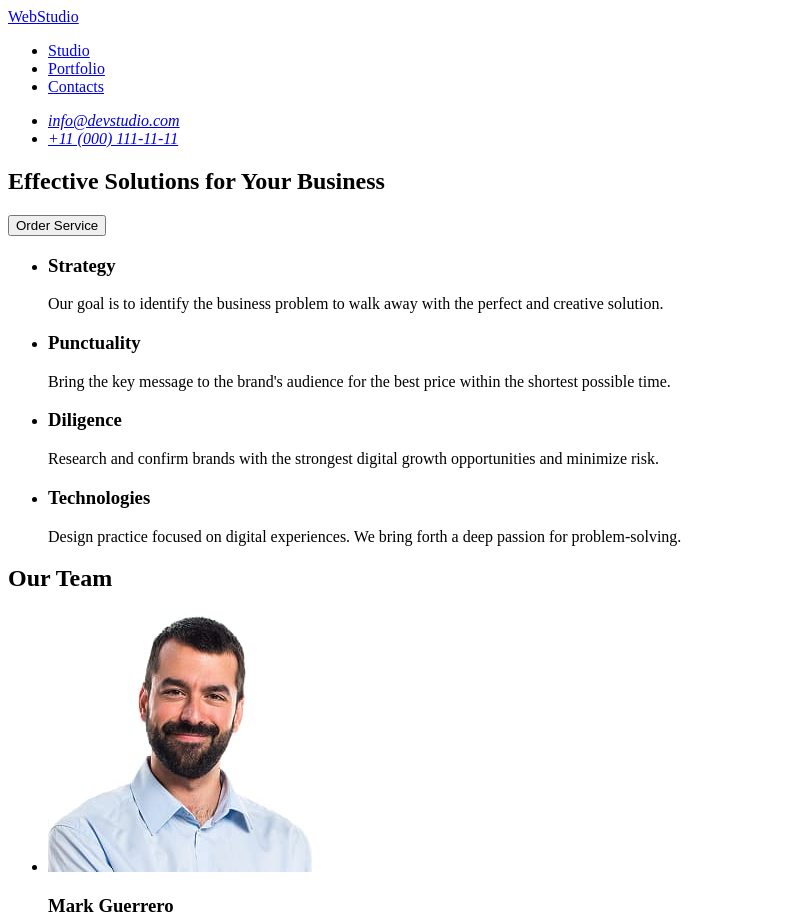
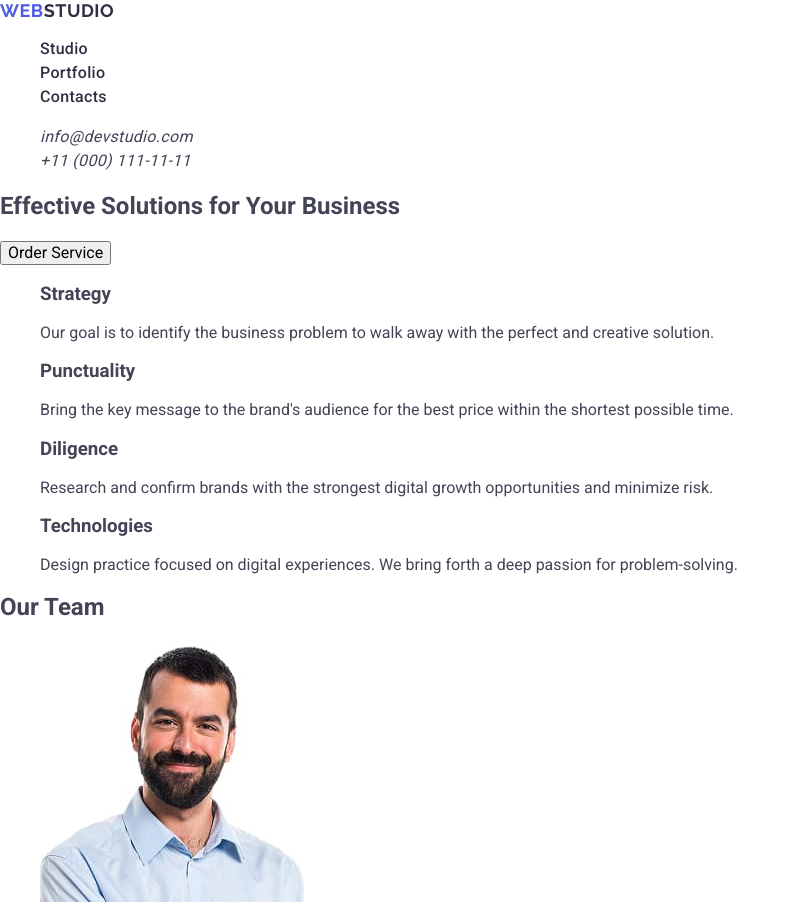
Before and after one commit to olegkudyn/goit-markup-hw-02, a plain HTML site: page index.html in a window 1280 px wide. Shown: the top 920 px of the page, without its empty margins (0-796 px from the left). Drawn offline with nearby package versions, Linux system fonts and the light colour scheme.

Commit message:
add styles header

```diff
--- a/css/styles.css
+++ b/css/styles.css
@@ -0,0 +1,46 @@
+/*font-family: "Roboto",
+serif;
+font-family: "Raleway",
+serif; */
+body  {
+    font-family: "Roboto", serif;
+    color: #434455;
+    background-color: #fff;
+}
+ul, ol {
+    list-style-type: none;
+}
+a {text-decoration: none;}
+.logo {
+    font-family: "Raleway", sans-serif;
+        font-weight: 700;
+        font-size: 18px;
+        line-height: 1.17;
+        letter-spacing: 0.03em;
+        text-transform: uppercase;
+        color: #4d5ae5;
+}
+.header-logo .logo-part {
+    color: #2e2f42;
+}
+.nav-link {
+    font-weight: 500;
+    font-size: 16px;
+    line-height: 1.5;
+    letter-spacing: 0.02em;
+    color: #2e2f42;
+}
+.nav-link:hover,
+.nav-link:focus {
+     color: #404bbf;
+}
+.address-link {
+    font-size: 16px;
+    line-height: 1.5;
+    letter-spacing: 0.02em;
+    color: #434455;
+}
+.address-link:hover,
+.address-link:focus {
+    color: #404bbf
+}
--- a/index.html
+++ b/index.html
@@ -3,26 +3,57 @@
   <head>
     <meta charset="UTF-8" />
     <meta name="viewport" content="width=device-width, initial-scale=1.0" />
+    <link
+      rel="stylesheet"
+      href="https://cdnjs.cloudflare.com/ajax/libs/modern-normalize/3.0.1/modern-normalize.min.css"
+      integrity="sha512-q6WgHqiHlKyOqslT/lgBgodhd03Wp4BEqKeW6nNtlOY4quzyG3VoQKFrieaCeSnuVseNKRGpGeDU3qPmabCANg=="
+      crossorigin="anonymous"
+      referrerpolicy="no-referrer"
+    />
+    <link rel="preconnect" href="https://fonts.googleapis.com" />
+    <link rel="preconnect" href="https://fonts.gstatic.com" crossorigin />
+    <link
+      href="https://fonts.googleapis.com/css2?family=Raleway:wght@700&family=Roboto:wght@400;500;700&display=swap"
+      rel="stylesheet"
+    />
     <link rel="stylesheet" href="./css/styles.css" />
     <title>Web Studio</title>
   </head>
   <body>
-    <header>
-      <nav>
-        <a href="./index.html">WebStudio</a>
-        <ul>
-          <li><a href="./index.html">Studio</a></li>
-          <li><a href="./index.html">Portfolio</a></li>
-          <li><a href="./index.html">Contacts</a></li>
+
+    <header class="page-header">
+      <nav class="header-nav">
+        <a class="logo header-logo" href="./index.html"
+          >Web<span class="logo-part">Studio</span></a
+        >
+        <ul class="nav-list">
+          <li class="nav-item">
+            <a class="nav-link" href="./index.html">Studio</a>
+          </li>
+          <li class="nav-item">
+            <a class="nav-link" href="">Portfolio</a>
+          </li>
+          <li class="nav-item">
+            <a class="nav-link" href=""">Contacts</a>
+          </li>
         </ul>
       </nav>
-      <address>
-        <ul>
-          <li><a href="mailto:info@devstudio.com">info@devstudio.com</a></li>
-          <li><a href="tel:+110001111111">+11 (000) 111-11-11</a></li>
+      <address class="address">
+        <ul class="address-list">
+          <li class="address-item">
+            <a class="address-link" href="mailto:info@devstudio.com"
+              >info@devstudio.com</a
+            >
+          </li>
+          <li class="address-item">
+            <a class="address-link" href="tel:+110001111111"
+              >+11 (000) 111-11-11</a
+            >
+          </li>
         </ul>
       </address>
     </header>
+
     <main>
       <section class="hero">
         <h1>Effective Solutions for Your Business</h1>
```
